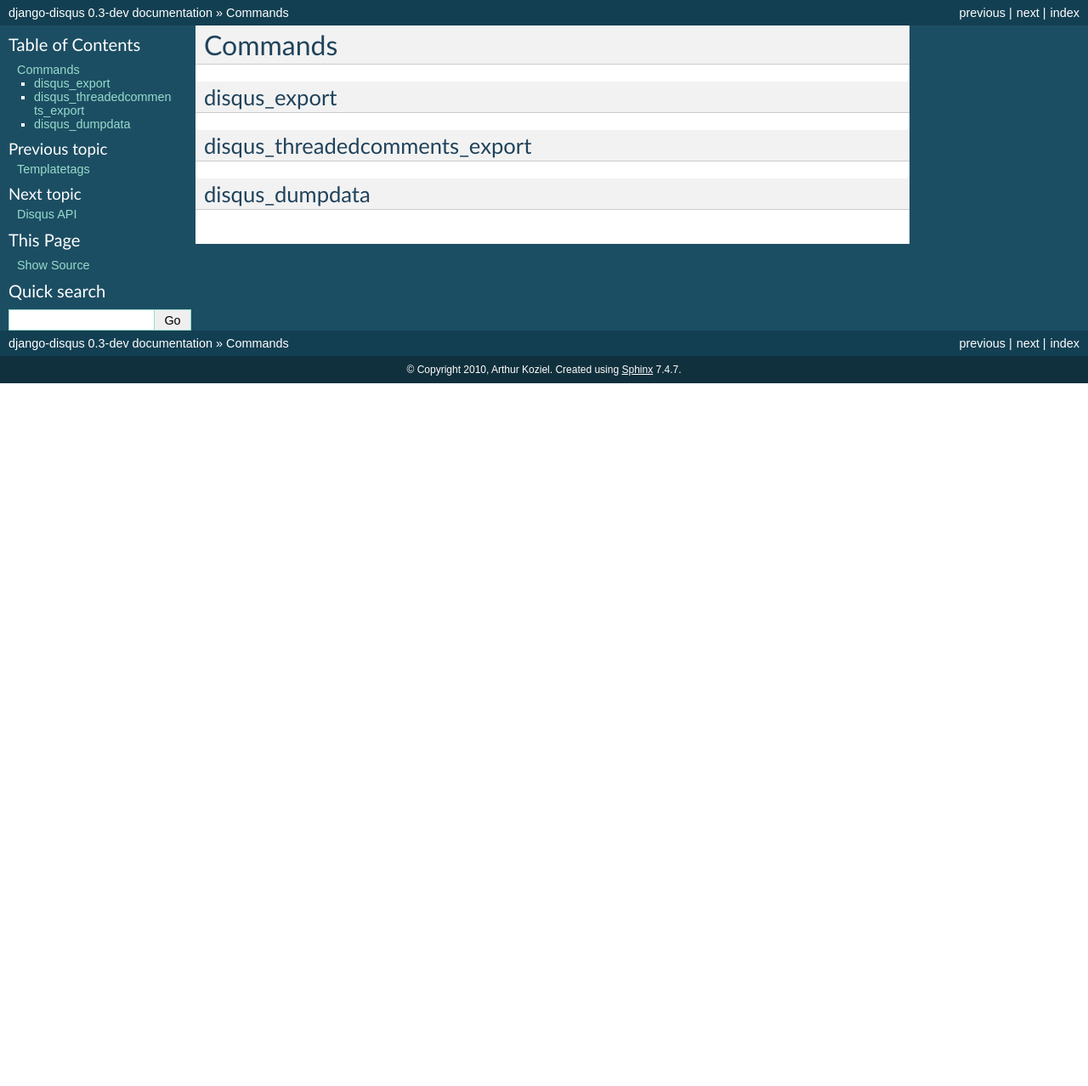
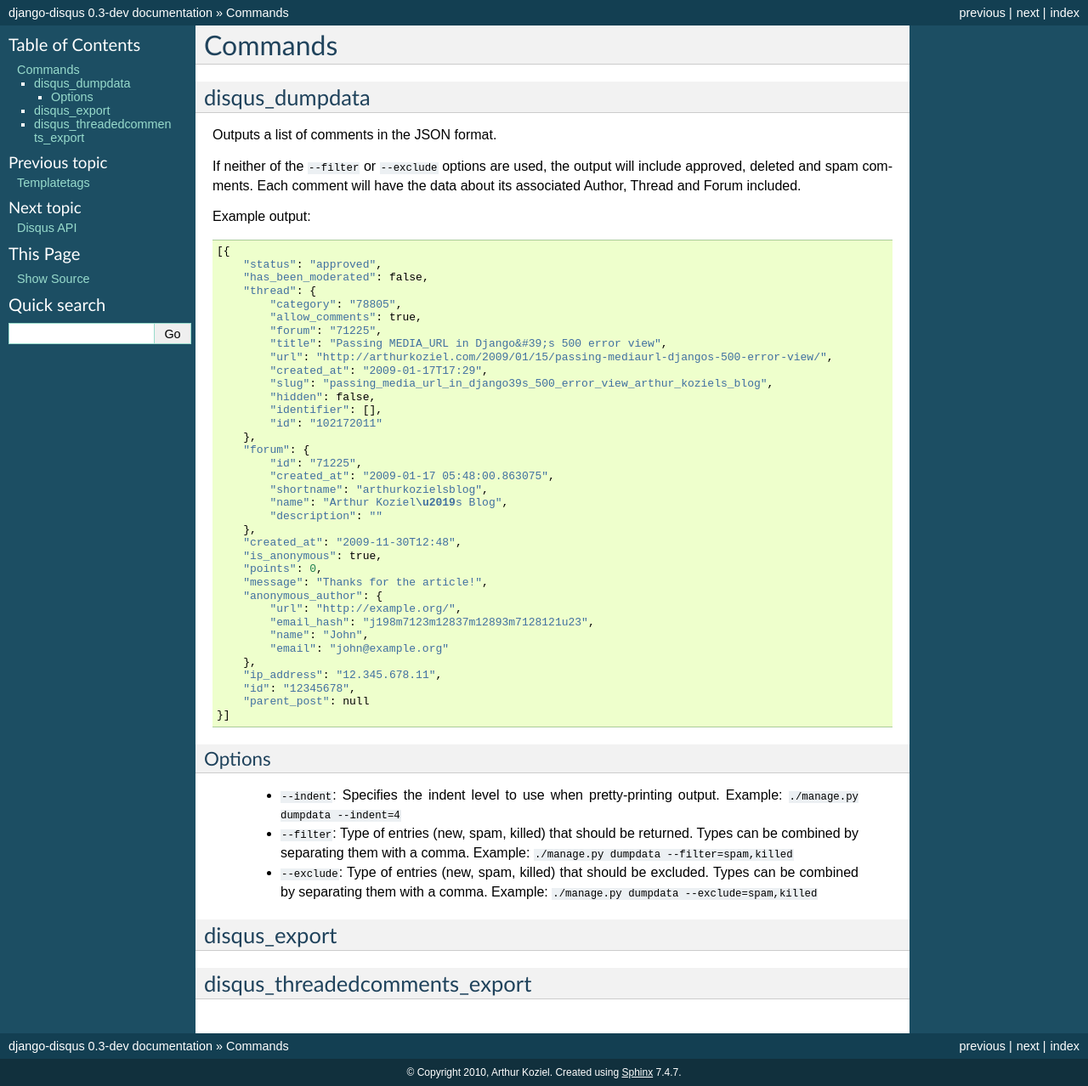
Before and after one commit to arthurk/django-disqus, a Sphinx documentation site: the page built from docs/commands.rst, in a window 1280 px wide. Shown: the whole page at 85% size. Built offline with Sphinx 7.4.7, drawn with Linux system fonts in a browser that asks for light colours; before the commit the page ends 900 px from its top, so only the background shows below that.

Commit message:
updated docs for dumpdata command

```diff
--- a/docs/commands.rst
+++ b/docs/commands.rst
@@ -2,12 +2,70 @@
 
 Commands
 ========
+
+disqus_dumpdata
+---------------
+
+Outputs a list of comments in the JSON format.
+
+If neither of the ``--filter`` or ``--exclude`` options are used, the output
+will include approved, deleted and spam comments. Each comment will have the data
+about its associated Author, Thread and Forum included.
+
+Example output::
+
+    [{
+        "status": "approved",
+        "has_been_moderated": false,
+        "thread": {
+            "category": "78805",
+            "allow_comments": true,
+            "forum": "71225",
+            "title": "Passing MEDIA_URL in Django&#39;s 500 error view",
+            "url": "http://arthurkoziel.com/2009/01/15/passing-mediaurl-djangos-500-error-view/",
+            "created_at": "2009-01-17T17:29",
+            "slug": "passing_media_url_in_django39s_500_error_view_arthur_koziels_blog",
+            "hidden": false,
+            "identifier": [],
+            "id": "102172011"
+        },
+        "forum": {
+            "id": "71225",
+            "created_at": "2009-01-17 05:48:00.863075",
+            "shortname": "arthurkozielsblog",
+            "name": "Arthur Koziel\u2019s Blog",
+            "description": ""
+        },
+        "created_at": "2009-11-30T12:48",
+        "is_anonymous": true,
+        "points": 0,
+        "message": "Thanks for the article!",
+        "anonymous_author": {
+            "url": "http://example.org/",
+            "email_hash": "j198m7123m12837m12893m7128121u23",
+            "name": "John",
+            "email": "john@example.org"
+        },
+        "ip_address": "12.345.678.11",
+        "id": "12345678",
+        "parent_post": null
+    }]
+
+
+Options
+^^^^^^^
+
+ - ``--indent``: Specifies the indent level to use when pretty-printing output.
+   Example: ``./manage.py dumpdata --indent=4``
+ - ``--filter``: Type of entries (new, spam, killed) that should be returned.
+   Types can be combined by separating them with a comma. Example:
+   ``./manage.py dumpdata --filter=spam,killed``
+ - ``--exclude``: Type of entries (new, spam, killed) that should be excluded.
+   Types can be combined by separating them with a comma. Example:
+   ``./manage.py dumpdata --exclude=spam,killed``
 
 disqus_export
 -------------
 
 disqus_threadedcomments_export
 ------------------------------
-
-disqus_dumpdata
----------------
```
Also changed, not shown: 2 other files.
